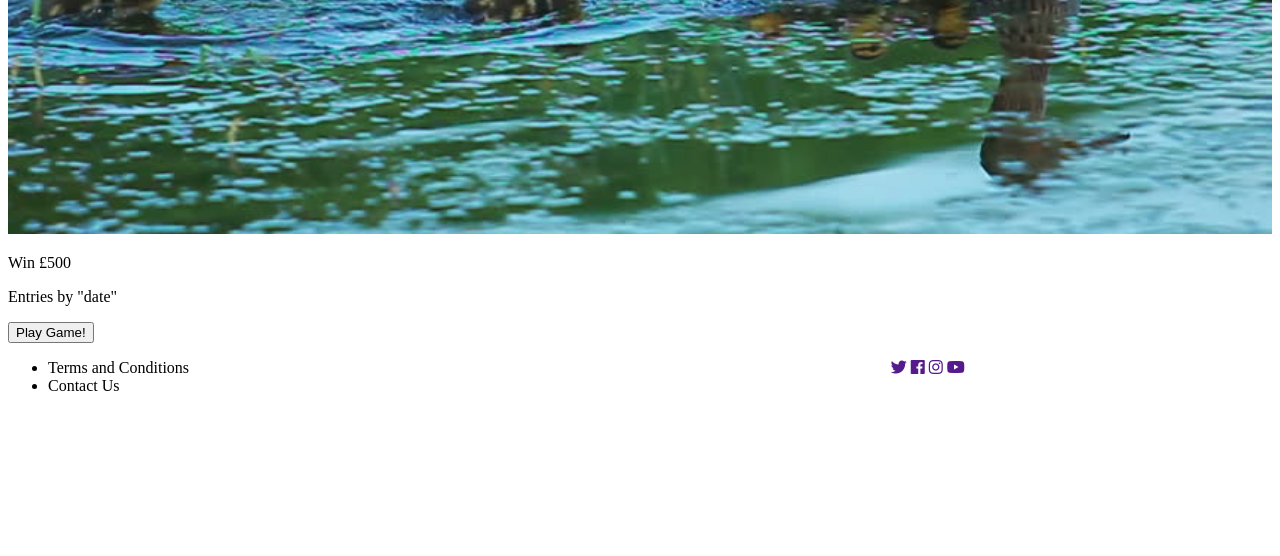
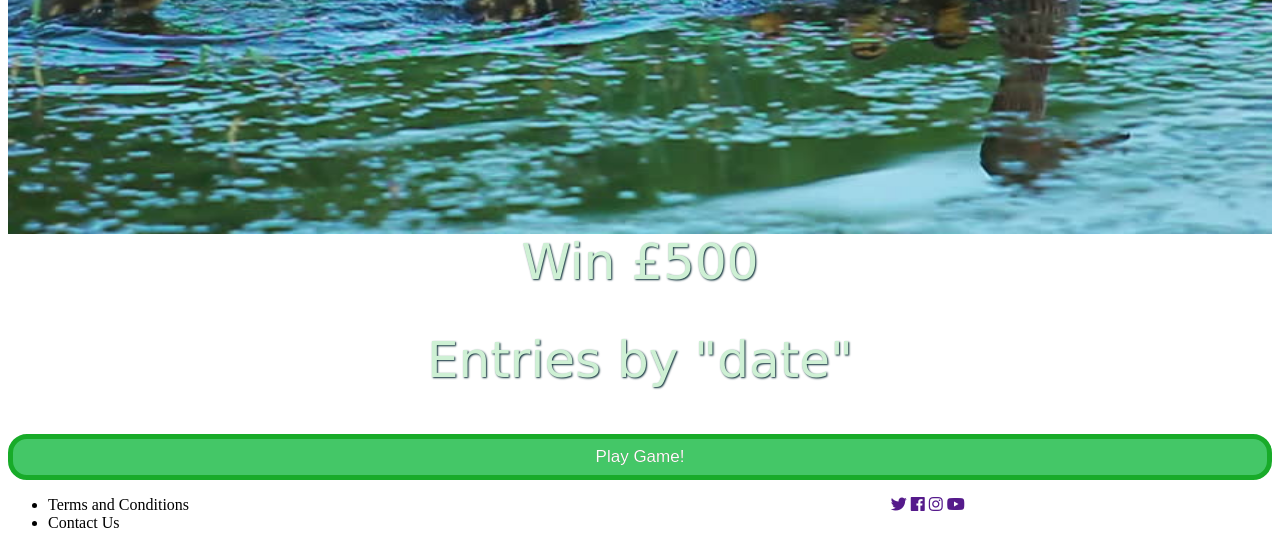
Before and after one commit to DeanFlint/quacky-races, a Node server app: page / in a window 1280 px wide. Shown: the part 526-1082 px from the top of the page. Before the commit the page ends 917 px from the top, so only its background shows below. Run offline with Node 20, Linux system fonts and the light colour scheme; some libraries are stand-ins or nearby versions.

Commit message:
add css file

```diff
--- a/public/css/main.css
+++ b/public/css/main.css
@@ -7,3 +7,4 @@
 @import url("predictions.css");
 @import url("profiles.css");
 @import url("account.css");
+@import url("index.css");
```
